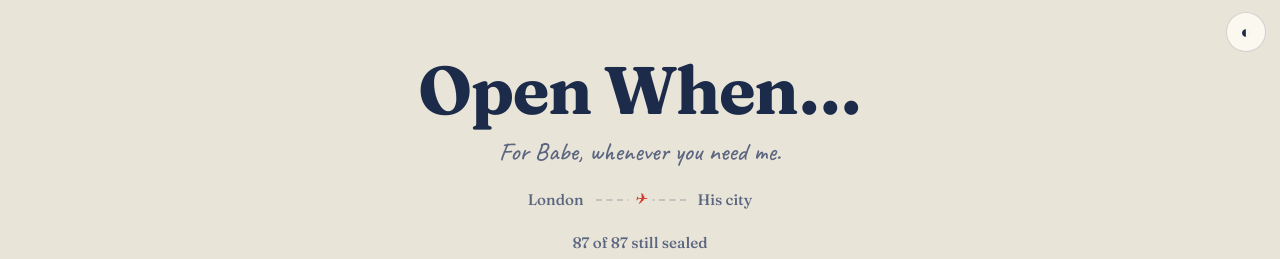
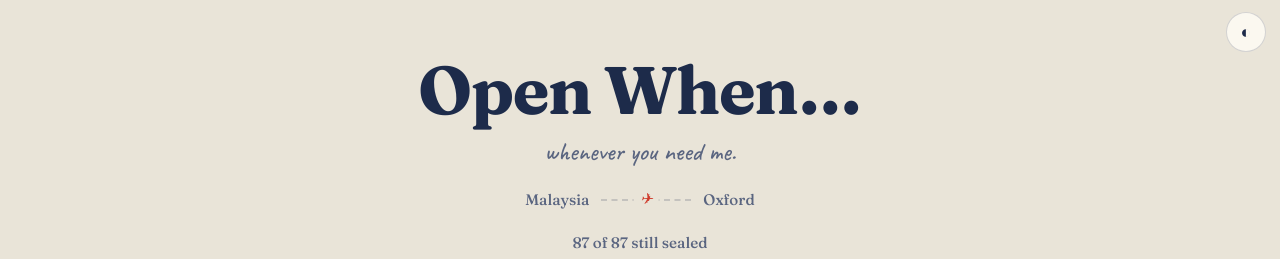
Before and after one commit to qihui131/Open-when, a plain HTML site: page index.html in a window 1280 px wide. Shown: the top 259 px of the page. Drawn offline with Linux system fonts and the light colour scheme.

Commit message:
Change city values and subtitle text in index.html
Updated CONFIG object with new city values and modified subtitle text.

```diff
--- a/index.html
+++ b/index.html
@@ -100,10 +100,8 @@ footer{text-align:center;margin-top:40px;font-family:"Caveat",cursive,sans-serif
 <script>
 /* ===== EDIT THIS SECTION ===== */
 var CONFIG = {
-  to: "Babe",            // his name or nickname
-  from: "Your girl",     // how you sign off
-  fromCity: "London",    // your city
-  toCity: "His city",    // his city
+  fromCity: "Malaysia",    // your city
+  toCity: "Oxford",    // his city
   footer: "Every mile is worth it. ♥"
 };
 var LETTERS = [
@@ -203,7 +201,7 @@ function save(){ try { localStorage.setItem("openwhen-read", JSON.stringify(read
 (function(){ var ch = false; for (var k in read) { if (read[k] === true) { read[k] = new Date().toISOString(); ch = true; } } if (ch) save(); })();
 
 var $ = function (id) { return document.getElementById(id); };
-$("sub").textContent = "For " + CONFIG.to + ", whenever you need me.";
+$("sub").textContent = "whenever you need me.";
 $("fromCity").textContent = CONFIG.fromCity;
 $("toCity").textContent = CONFIG.toCity;
 $("foot").textContent = CONFIG.footer;
```
